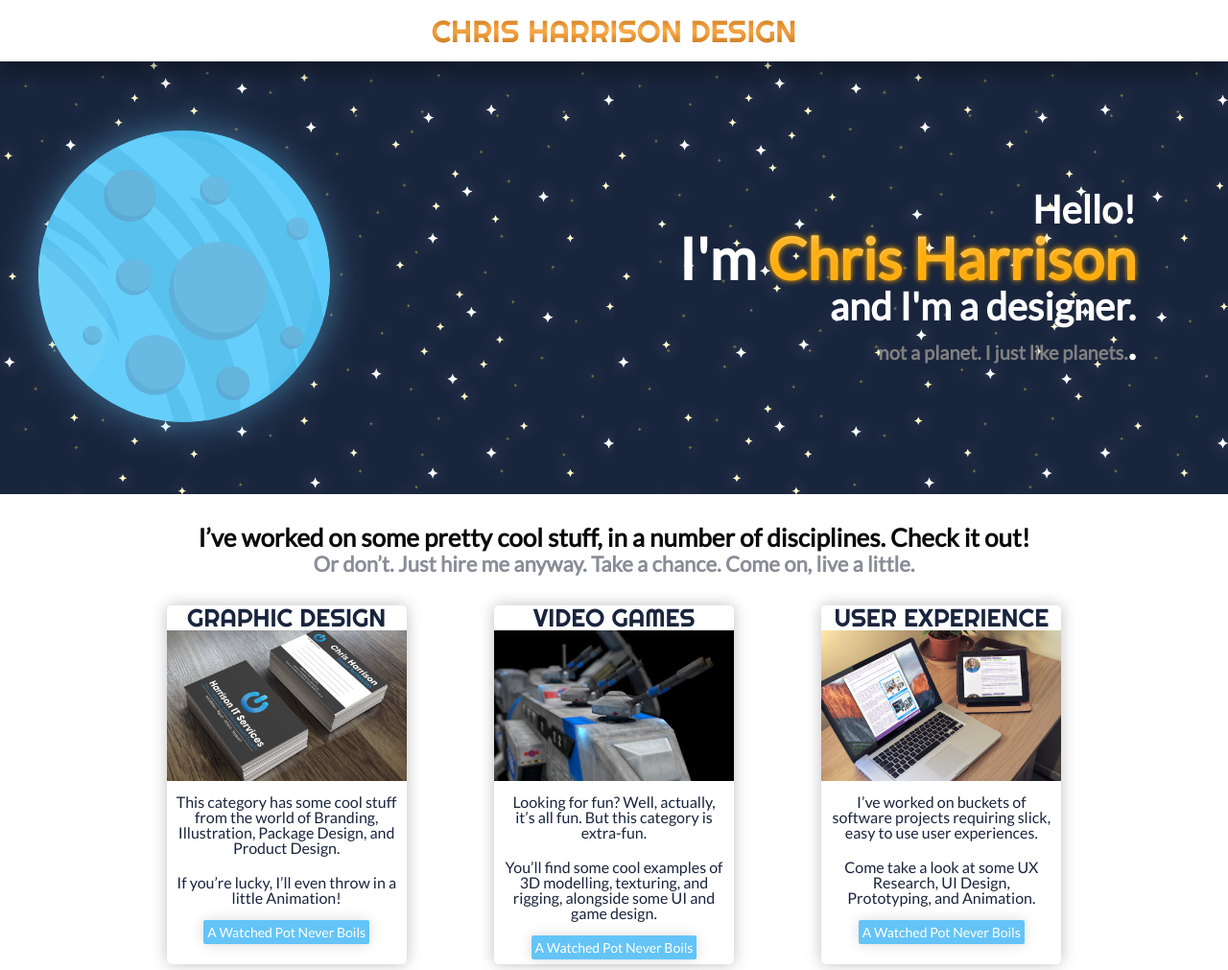
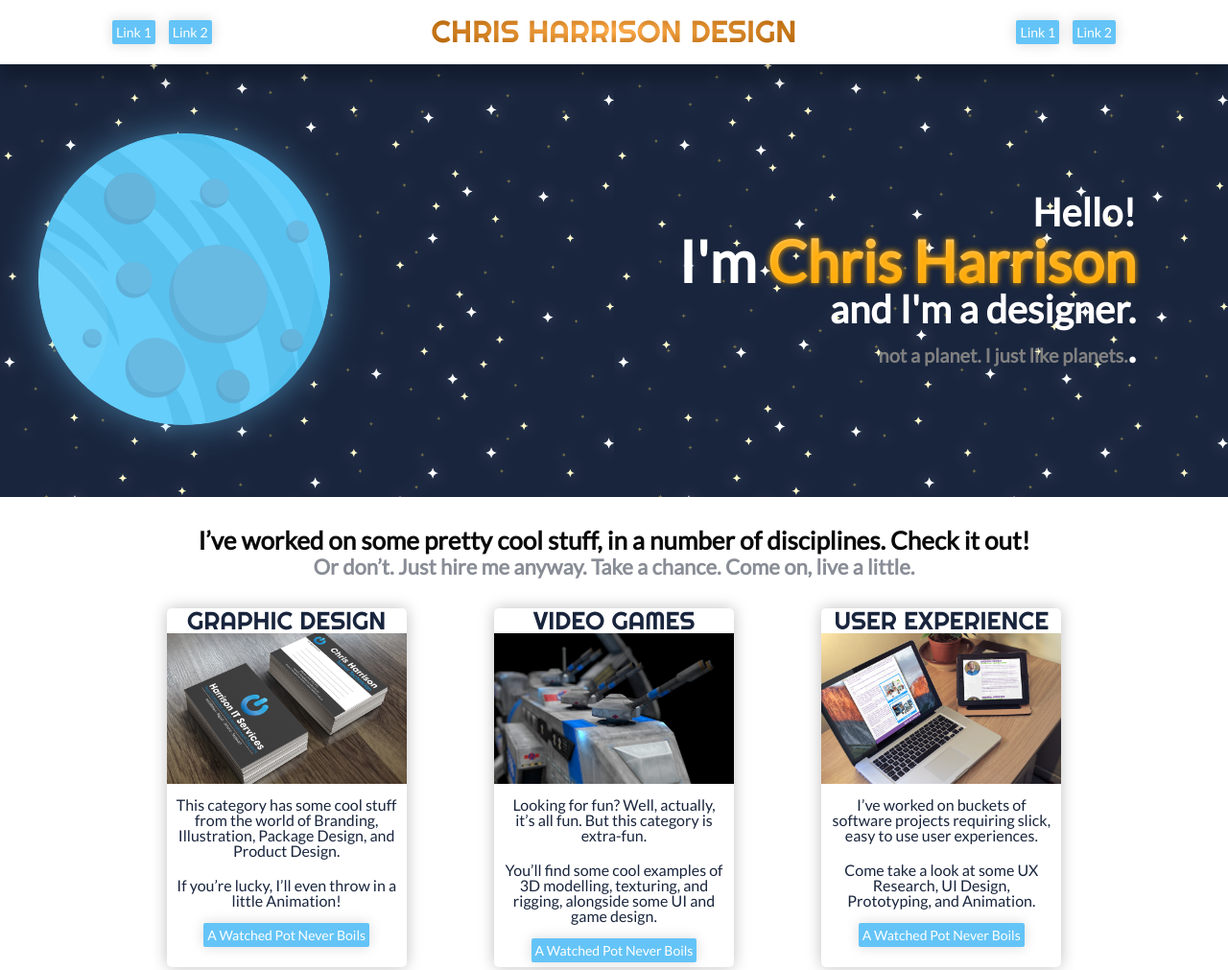
Before and after one commit to Bamington/bamington.github.io, a plain HTML site: page index.html in a window 1280 px wide. Shown: the top 1011 px of the page at 96% size. Drawn offline with Linux system fonts and the light colour scheme.

Commit message:
Navigation Buttons, Graphic Design Page

```diff
--- a/index.html
+++ b/index.html
@@ -10,8 +10,17 @@
 </head>
 <body>
     <div class="global-header">
-        <h1 class="hero-h1">CHRIS HARRISON DESIGN
-        </h1>
+        <div class="global-header-left">
+            <button>Link 1</button>
+            <button>Link 2</button>
+        </div>
+        <div class="global-header-center">
+            <a href="index.html"><h1 class="hero-h1">CHRIS HARRISON DESIGN</h1></a>
+        </div>
+        <div class="global-header-right">
+            <button>Link 1</button>
+            <button>Link 2</button>
+        </div>
     </div>
     <div class="home-greeting">
         <div class="home-greeting-left">
@@ -39,7 +48,7 @@
                     <img src="img/graphic_design.png">
                     <p class="category-text">This category has some cool stuff from the world of Branding, Illustration, Package Design, and Product Design.</p>
                     <p class="category-text">If you’re lucky, I’ll even throw in a little Animation!</p>
-                    <button class="category-button">A Watched Pot Never Boils</button>
+                    <a href="graphic_design.html"><button class="category-button">A Watched Pot Never Boils</button></a>
                 </div>
                 <div class="category two">
                     <h2>VIDEO GAMES<h2>
--- a/style.css
+++ b/style.css
@@ -31,6 +31,9 @@ p {
     color: #19253D;
     font-size: 16px;
 }
+a {
+    text-decoration: none;
+}
 .white {
     color: white;
 }
@@ -52,6 +55,11 @@ button {
     margin: 5px;
     border: none;
     box-shadow: 0em 0em 1em rgba(0, 0, 0, 0.15);
+    transition: all .1s ease-in-out;
+}
+button:hover {
+    background-color: #19253D;
+    box-shadow: 0em 0em 1em rgba(0, 0, 0, 0.5);
 }
 .category-button {
     /*color: red;*/
@@ -91,6 +99,20 @@ input[type=submit] {
     text-align: center;
     background-color: #FFFFFF;
     box-shadow: 0px 1em 1em rgba(0, 0, 0, 0.25);
+    display: flex;
+    flex-direction: row;
+    flex-flow: row;
+    -webkit-flex-flow: row wrap;
+    justify-content: space-around;
+}
+.global-header-left {
+    order: 1;
+}
+.global-header-center {
+    order: 2;
+}
+.global-header-right {
+    order: 3;
 }
 .global-footer {
     z-index: 1;
@@ -199,11 +221,11 @@ width: 100%;
     max-width: 250px;
     box-shadow: 0em 0em 1em rgba(0, 0, 0, 0.25);
     border-radius: 5px;
-    transition: all .2s ease-in-out;
+    transition: all .4s ease-in-out;
 }
 .category:hover {
-    box-shadow: 0em 0em 1em #64C4F7;
-    transform: scale(1.1);
+    box-shadow: 0em 0em 3em #64C4F7;
+    transform: scale(1.025);
 }
 .category-text {
     padding: 10px;
@@ -244,6 +266,7 @@ width: 100%;
     height: 100%;
     padding-right: 5%;
     text-align: right;
+    align-self: center;
 }
 .contactform-box {
     width: 80%;
```
Also changed, not shown: graphic_design.html (added, +17 -0 lines), 1 other file.
